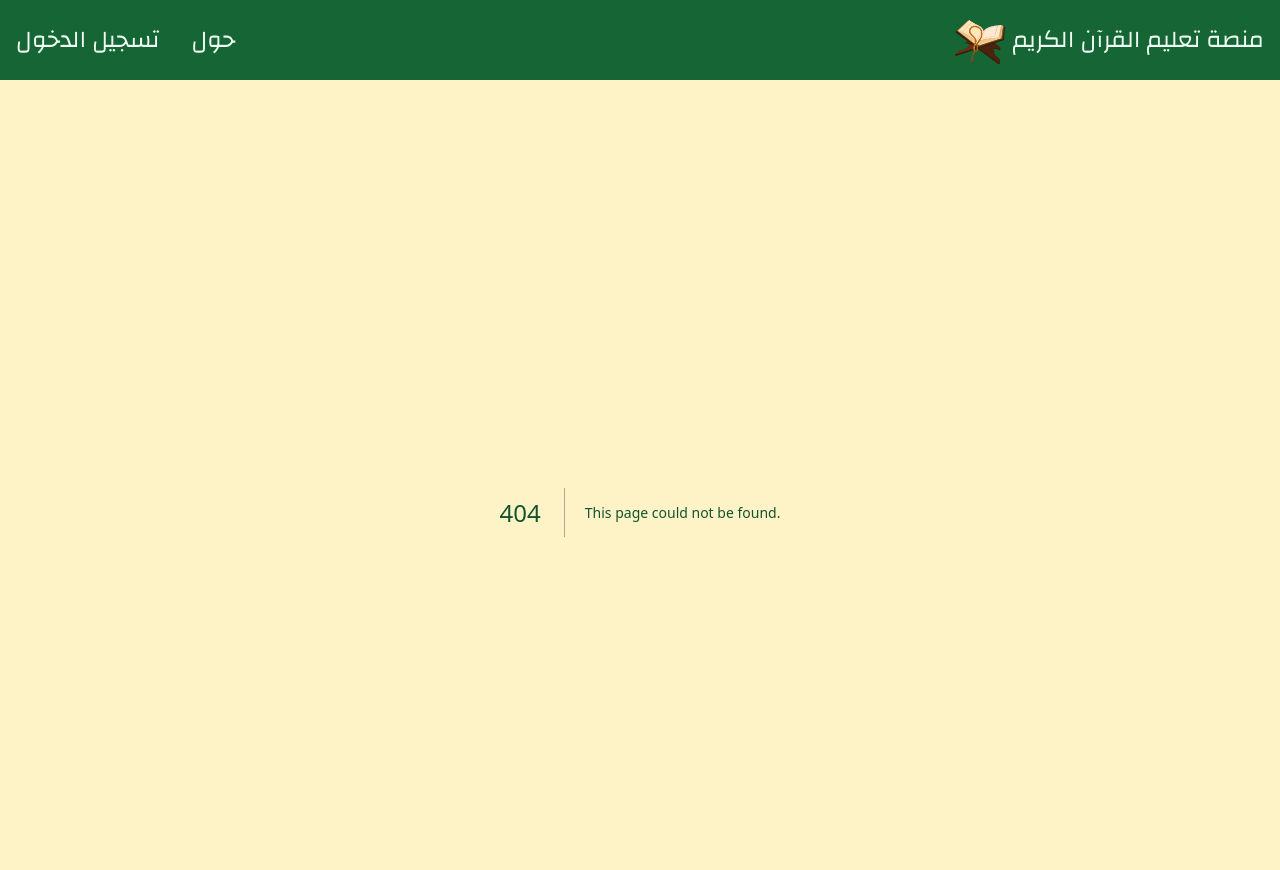
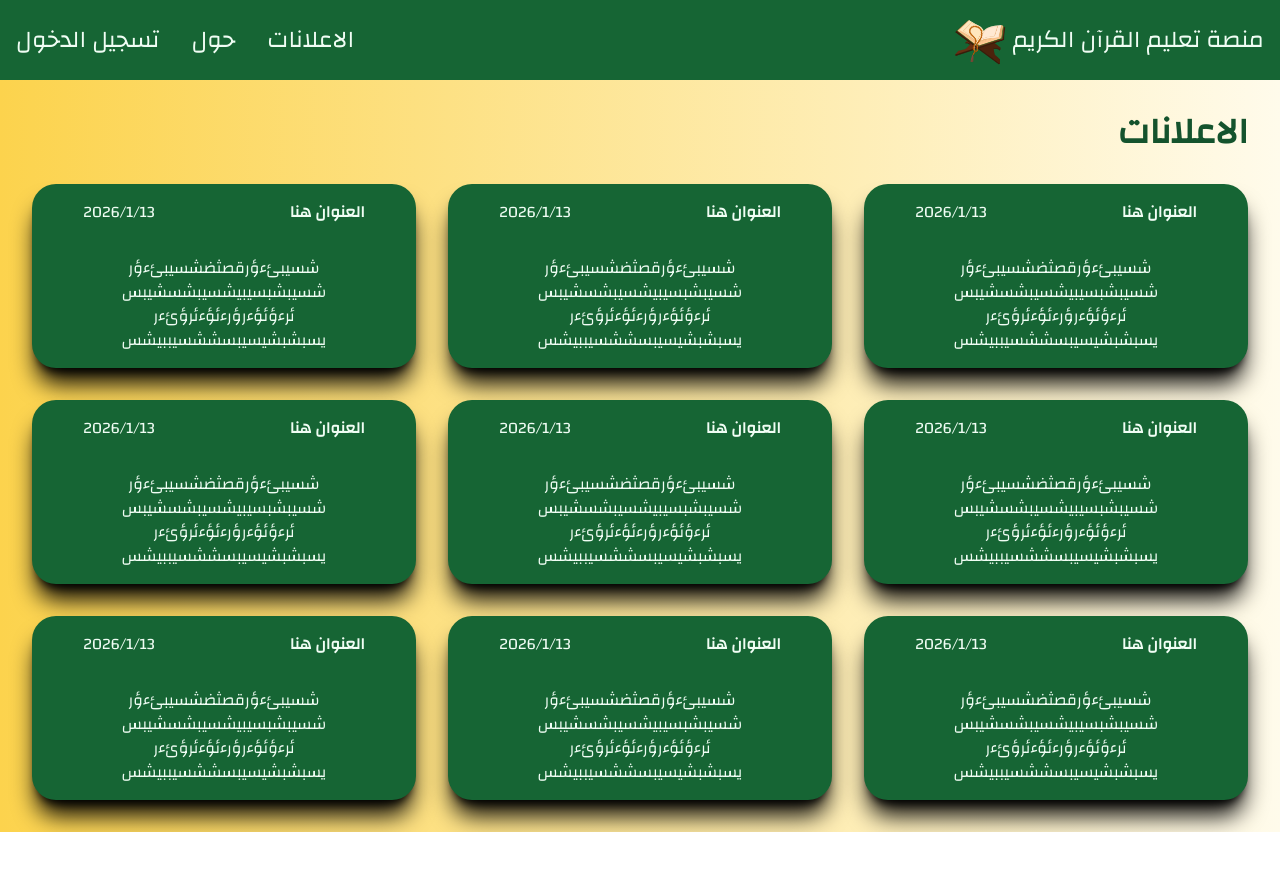
Before and after one commit to PROuserR/QuranLearningPlatform, a Next.js app: page /issues in a window 1280 px wide. Before the commit this address had no page. Shown: the top 870 px of the page. After the commit the page ends 832 px from the top, so only its background shows below. Built offline with nearby package versions, Linux system fonts and the light colour scheme.

Commit message:
Added issues page

```diff
--- a/src/app/about/page.tsx
+++ b/src/app/about/page.tsx
@@ -4,7 +4,7 @@ import Image from 'next/image';
 
 function Page() {
     return (
-        <main className="flex flex-col absolute left-0 bg-gradient-to-b from-amber-100 to-green-600 gap-y-20 md:gap-y-2">
+        <main className="flex flex-col absolute left-0 gap-y-20 md:gap-y-2">
             <section className="flex md:flex-row-reverse flex-col-reverse items-center justify-center ">
                 <motion.div
                     initial={{ opacity: 0, x: -100 }}   // starting state
--- a/src/app/admin/[type]/page.tsx
+++ b/src/app/admin/[type]/page.tsx
@@ -31,7 +31,7 @@ function Page({ params }: { params: { type: string } }) {
             default:
                 break;
         }
-    })
+    }, [params.type])
 
     return (
         <main className="w-full flex flex-col gap-y-8">
--- /dev/null
+++ b/src/app/issues/page.tsx
@@ -0,0 +1,148 @@
+
+
+function page() {
+    return (
+        <main className="flex flex-col gap-y-8">
+            <section className='font-bold text-4xl'> الاعلانات </section>
+            <section className='grid grid-cols-3 text-green-50 gap-y-8 gap-x-8 w-full'>
+                <div className='flex flex-col items-center justify-end w-full p-4 rounded-3xl bg-green-800 shadow-xl shadow-black gap-y-16'>
+                    <div className='flex flex-col items-center justify-center w-full gap-y-8'>
+                        <div className="flex flex-row-reverse items-center w-4/5">
+                            <span className="font-bold"> العنوان هنا </span>
+                            <span className='mr-auto'> 2026/1/13 </span>
+                        </div>
+
+                        <p className="text-center w-4/5">
+                            شسيبئءؤرقصثضشسيبئءؤر
+                            شسيبشبسيبيشسيبشسشيبس
+                            ئرءؤئؤءرؤرءئؤءئرؤئءر
+                            يسبشبشيسيبسششسيببيشس
+                        </p>
+                    </div>
+                </div>
+                <div className='flex flex-col items-center justify-end w-full p-4 rounded-3xl bg-green-800 shadow-xl shadow-black gap-y-16'>
+                    <div className='flex flex-col items-center justify-center w-full gap-y-8'>
+                        <div className="flex flex-row-reverse items-center w-4/5">
+                            <span className="font-bold"> العنوان هنا </span>
+                            <span className='mr-auto'> 2026/1/13 </span>
+                        </div>
+
+                        <p className="text-center w-4/5">
+                            شسيبئءؤرقصثضشسيبئءؤر
+                            شسيبشبسيبيشسيبشسشيبس
+                            ئرءؤئؤءرؤرءئؤءئرؤئءر
+                            يسبشبشيسيبسششسيببيشس
+                        </p>
+                    </div>
+                </div>
+                <div className='flex flex-col items-center justify-end w-full p-4 rounded-3xl bg-green-800 shadow-xl shadow-black gap-y-16'>
+                    <div className='flex flex-col items-center justify-center w-full gap-y-8'>
+                        <div className="flex flex-row-reverse items-center w-4/5">
+                            <span className="font-bold"> العنوان هنا </span>
+                            <span className='mr-auto'> 2026/1/13 </span>
+                        </div>
+
+                        <p className="text-center w-4/5">
+                            شسيبئءؤرقصثضشسيبئءؤر
+                            شسيبشبسيبيشسيبشسشيبس
+                            ئرءؤئؤءرؤرءئؤءئرؤئءر
+                            يسبشبشيسيبسششسيببيشس
+                        </p>
+                    </div>
+                </div>
+                <div className='flex flex-col items-center justify-end w-full p-4 rounded-3xl bg-green-800 shadow-xl shadow-black gap-y-16'>
+                    <div className='flex flex-col items-center justify-center w-full gap-y-8'>
+                        <div className="flex flex-row-reverse items-center w-4/5">
+                            <span className="font-bold"> العنوان هنا </span>
+                            <span className='mr-auto'> 2026/1/13 </span>
+                        </div>
+
+                        <p className="text-center w-4/5">
+                            شسيبئءؤرقصثضشسيبئءؤر
+                            شسيبشبسيبيشسيبشسشيبس
+                            ئرءؤئؤءرؤرءئؤءئرؤئءر
+                            يسبشبشيسيبسششسيببيشس
+                        </p>
+                    </div>
+                </div>
+                <div className='flex flex-col items-center justify-end w-full p-4 rounded-3xl bg-green-800 shadow-xl shadow-black gap-y-16'>
+                    <div className='flex flex-col items-center justify-center w-full gap-y-8'>
+                        <div className="flex flex-row-reverse items-center w-4/5">
+                            <span className="font-bold"> العنوان هنا </span>
+                            <span className='mr-auto'> 2026/1/13 </span>
+                        </div>
+
+                        <p className="text-center w-4/5">
+                            شسيبئءؤرقصثضشسيبئءؤر
+                            شسيبشبسيبيشسيبشسشيبس
+                            ئرءؤئؤءرؤرءئؤءئرؤئءر
+                            يسبشبشيسيبسششسيببيشس
+                        </p>
+                    </div>
+                </div>
+                <div className='flex flex-col items-center justify-end w-full p-4 rounded-3xl bg-green-800 shadow-xl shadow-black gap-y-16'>
+                    <div className='flex flex-col items-center justify-center w-full gap-y-8'>
+                        <div className="flex flex-row-reverse items-center w-4/5">
+                            <span className="font-bold"> العنوان هنا </span>
+                            <span className='mr-auto'> 2026/1/13 </span>
+                        </div>
+
+                        <p className="text-center w-4/5">
+                            شسيبئءؤرقصثضشسيبئءؤر
+                            شسيبشبسيبيشسيبشسشيبس
+                            ئرءؤئؤءرؤرءئؤءئرؤئءر
+                            يسبشبشيسيبسششسيببيشس
+                        </p>
+                    </div>
+                </div>
+                <div className='flex flex-col items-center justify-end w-full p-4 rounded-3xl bg-green-800 shadow-xl shadow-black gap-y-16'>
+                    <div className='flex flex-col items-center justify-center w-full gap-y-8'>
+                        <div className="flex flex-row-reverse items-center w-4/5">
+                            <span className="font-bold"> العنوان هنا </span>
+                            <span className='mr-auto'> 2026/1/13 </span>
+                        </div>
+
+                        <p className="text-center w-4/5">
+                            شسيبئءؤرقصثضشسيبئءؤر
+                            شسيبشبسيبيشسيبشسشيبس
+                            ئرءؤئؤءرؤرءئؤءئرؤئءر
+                            يسبشبشيسيبسششسيببيشس
+                        </p>
+                    </div>
+                </div>
+                <div className='flex flex-col items-center justify-end w-full p-4 rounded-3xl bg-green-800 shadow-xl shadow-black gap-y-16'>
+                    <div className='flex flex-col items-center justify-center w-full gap-y-8'>
+                        <div className="flex flex-row-reverse items-center w-4/5">
+                            <span className="font-bold"> العنوان هنا </span>
+                            <span className='mr-auto'> 2026/1/13 </span>
+                        </div>
+
+                        <p className="text-center w-4/5">
+                            شسيبئءؤرقصثضشسيبئءؤر
+                            شسيبشبسيبيشسيبشسشيبس
+                            ئرءؤئؤءرؤرءئؤءئرؤئءر
+                            يسبشبشيسيبسششسيببيشس
+                        </p>
+                    </div>
+                </div>
+                <div className='flex flex-col items-center justify-end w-full p-4 rounded-3xl bg-green-800 shadow-xl shadow-black gap-y-16'>
+                    <div className='flex flex-col items-center justify-center w-full gap-y-8'>
+                        <div className="flex flex-row-reverse items-center w-4/5">
+                            <span className="font-bold"> العنوان هنا </span>
+                            <span className='mr-auto'> 2026/1/13 </span>
+                        </div>
+
+                        <p className="text-center w-4/5">
+                            شسيبئءؤرقصثضشسيبئءؤر
+                            شسيبشبسيبيشسيبشسشيبس
+                            ئرءؤئؤءرؤرءئؤءئرؤئءر
+                            يسبشبشيسيبسششسيببيشس
+                        </p>
+                    </div>
+                </div>
+            </section>
+        </main>
+    )
+}
+
+export default page
--- a/src/app/layout.tsx
+++ b/src/app/layout.tsx
@@ -22,7 +22,7 @@ export default function RootLayout({
   return (
     <html lang="en">
       <body
-        className={`${changa.className} antialiased bg-amber-100 text-green-900 text-end`}
+        className={`${changa.className} antialiased  bg-gradient-to-l from-amber-50 to-amber-300 text-green-900 text-end`}
       >
         <Navbar />
         <div className="md:p-8 p-4">
--- a/src/app/page.tsx
+++ b/src/app/page.tsx
@@ -9,7 +9,7 @@ export default function Home() {
       <motion.section
         initial={{ opacity: 0, x: 100 }}   // starting state
         animate={{ opacity: 1, x: 0 }}    // end state
-        transition={{ duration: 1, ease: "easeOut" }} // timing
+        transition={{ duration: 0.8, ease: "easeOut" }} // timing
         className="text-3xl flex flex-col items-center justify-center text-center md:gap-y-20 md:w-1/2 w-full gap-y-12">
         <span className="md:text-6xl text-4xl font-semibold">تعلم القرآن الكريم عبر الانترنت</span>
         <span className="md:text-4xl text-2xl flex-wrap w-full whitespace-pre-line">
@@ -22,9 +22,9 @@ export default function Home() {
         </div>
       </motion.section>
       <motion.section
-        initial={{ opacity: 0, y: -100 }}   // starting state
-        animate={{ opacity: 1, y: 0 }}    // end state
-        transition={{ duration: 1, ease: "easeIn" }} // timing
+        initial={{ opacity: 0, y: 100, x:-100 }}   // starting state
+        animate={{ opacity: 1, y: 0, x:0 }}    // end state
+        transition={{ duration: 1.2, ease: "easeIn" }} // timing
       >
         <Image
           src="/Illustration.png" // path relative to public folder
--- a/src/app/student/page.tsx
+++ b/src/app/student/page.tsx
@@ -40,7 +40,7 @@ function Page() {
                     <div className='flex flex-col items-center justify-end w-full p-4 rounded-3xl bg-green-800 shadow-xl shadow-black gap-y-16'>
                         <div className='flex flex-row-reverse items-center justify-center w-full gap-x-4 md:gap-x-24'>
                             <span className=''>
-                                التسميعات الحالية
+                                التسميعات المقبولة
                             </span>
                             <span className='font-bold'> 221 </span>
                         </div>
--- a/src/components/datatable.tsx
+++ b/src/components/datatable.tsx
@@ -23,8 +23,6 @@ type User = {
     createdAt: string;
     isActive: string;
 };
-
-
 
 // Dummy data
 const users = [
@@ -169,7 +167,7 @@ function DataTable() {
 
             <section className='md:px-4 text-green-800 flex w-full items-center justify-end'>
                 <div className='font-extralight p-2 md:p-4 bg-gradient-to-r from-green-500 to-green-700 rounded-3xl text-green-50 mr-auto'>
-                    <button> اضافة طالب </button>
+                    <button> اضافة </button>
                 </div>
 
                 <div className='flex w-auto ml-auto'>
--- a/src/components/navbar.tsx
+++ b/src/components/navbar.tsx
@@ -51,6 +51,9 @@ function Navbar() {
             <Link href="/about" className='hover:underline'>
               حول
             </Link>
+            <Link href="/issues" className='hover:underline'>
+              الاعلانات
+            </Link>
           </div>
 
           <div className='flex flex-col md:hidden w-auto gap-y-1 mr-auto' onClick={toggleMenu}>
```
